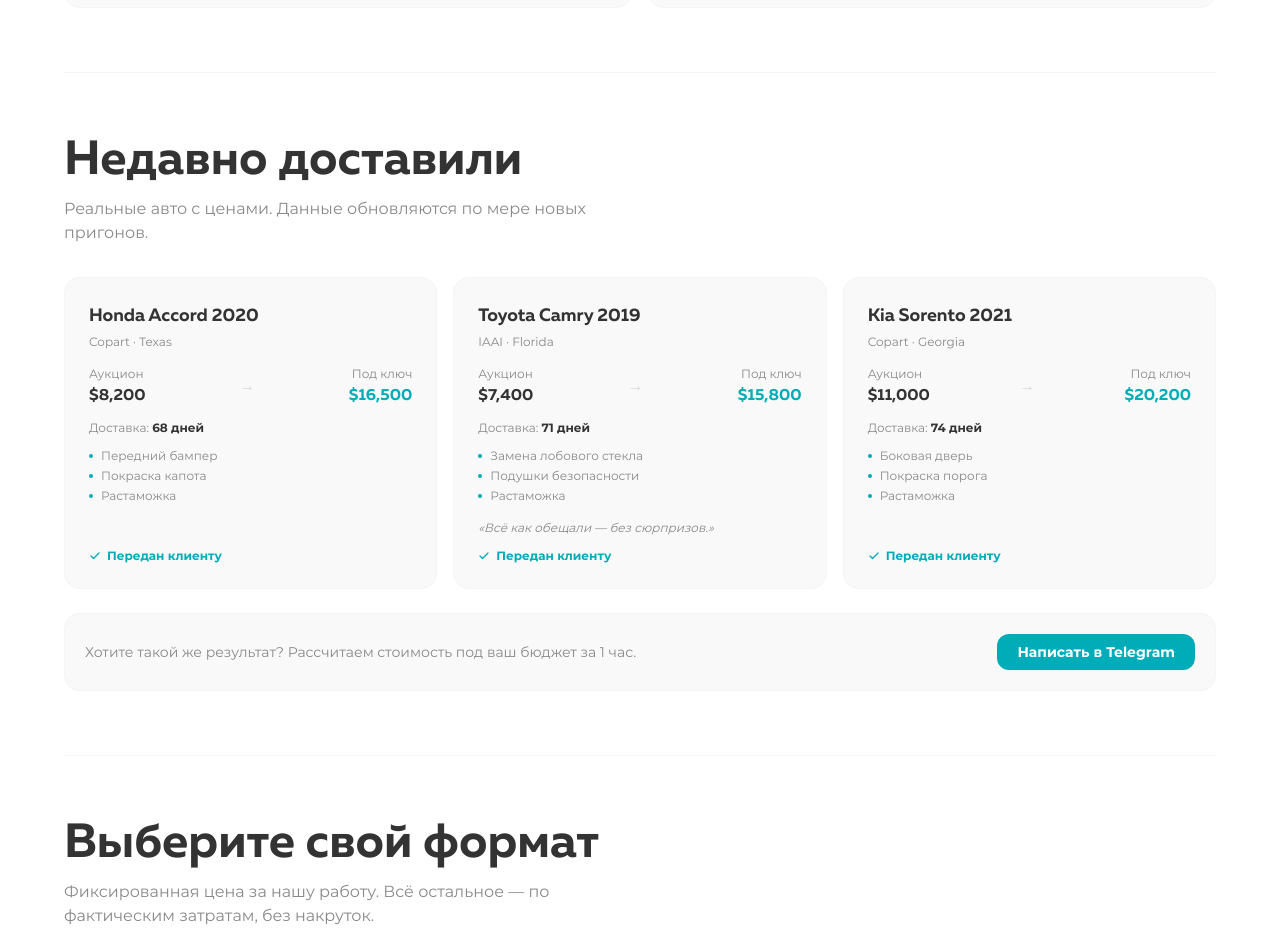
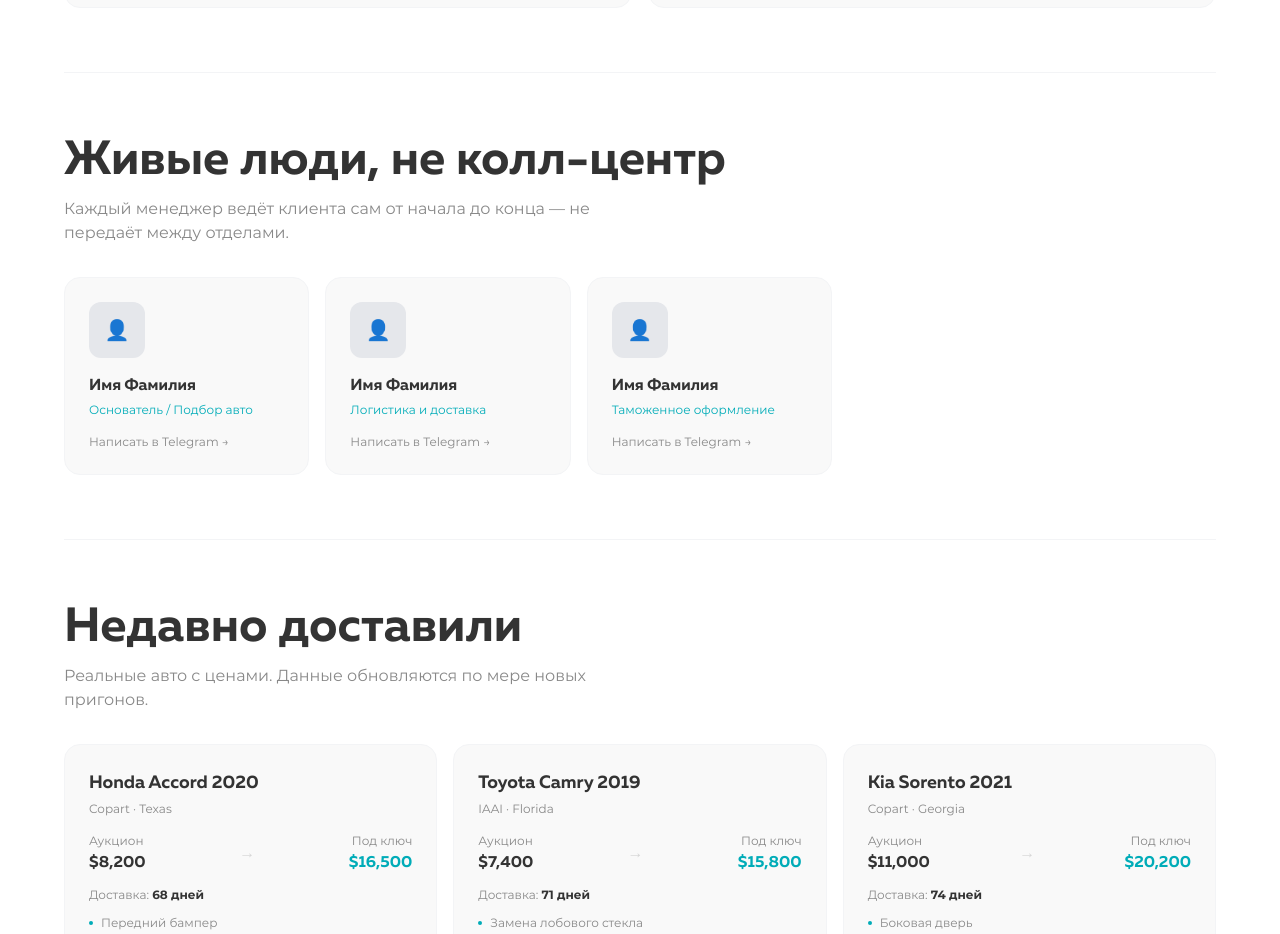
Before and after one commit to idzvilla/pmcars, a Next.js app: page / in a window 1280 px wide. Shown: the part 2160-3094 px from the top of the page. Built offline with nearby package versions, Linux system fonts and the light colour scheme.

Commit message:
feat: add TeamSection to homepage in light style, placed after Advantages

```diff
--- a/src/app/page.tsx
+++ b/src/app/page.tsx
@@ -4,6 +4,7 @@
 import Accordion from '@/components/ui/Accordion'
 import { Check, ShieldCheck, FileText, Star, Users } from 'lucide-react'
 import CasesSection from '@/components/sections/CasesSection'
+import TeamSection from '@/components/sections/TeamSection'
 import ReviewsSection from '@/components/sections/ReviewsSection'
 import TrustBarSection from '@/components/sections/TrustBarSection'
 
@@ -219,6 +220,8 @@
           </div>
         </section>
 
+        <TeamSection />
+
         <CasesSection />
 
         {/* Стоимость услуг */}
--- a/src/components/sections/TeamSection.tsx
+++ b/src/components/sections/TeamSection.tsx
@@ -1,45 +1,38 @@
 // src/components/sections/TeamSection.tsx
 const team = [
-  { name: 'Имя Фамилия', role: 'Основатель / Подбор авто', tg: 'pmcars' },
-  { name: 'Имя Фамилия', role: 'Логистика и доставка', tg: 'pmcars' },
-  { name: 'Имя Фамилия', role: 'Таможенное оформление', tg: 'pmcars' },
+  { name: 'Имя Фамилия', role: 'Основатель / Подбор авто', tg: 'plusminus_cars' },
+  { name: 'Имя Фамилия', role: 'Логистика и доставка', tg: 'plusminus_cars' },
+  { name: 'Имя Фамилия', role: 'Таможенное оформление', tg: 'plusminus_cars' },
 ]
 
 export default function TeamSection() {
   return (
-    <section className="bg-dark-bg py-16 md:py-24">
-      <div className="container">
-        <div className="mb-12">
-          <div className="w-10 h-[3px] bg-primary mb-5" />
-          <div className="lg:flex lg:items-end lg:gap-16">
-            <h2 className="font-muller font-bold text-3xl md:text-4xl text-white mb-4 lg:mb-0 lg:w-64 flex-shrink-0">
-              Команда
+    <section className="pb-14 md:pb-16 border-b border-gray-100 mb-14 md:mb-16">
+      <h2 className="font-muller font-bold text-3xl md:text-4xl lg:text-5xl text-body mb-3">
+        Живые люди, не колл-центр
       </h2>
-            <p className="text-white/50 font-montserrat max-w-md">
-              Живые люди, не колл-центр. Каждый менеджер ведёт клиента сам от начала до конца.
+      <p className="font-montserrat text-base text-muted mb-8 max-w-xl">
+        Каждый менеджер ведёт клиента сам от начала до конца — не передаёт между отделами.
       </p>
-          </div>
-        </div>
-        <div className="grid grid-cols-1 sm:grid-cols-3 gap-6 max-w-3xl">
+      <div className="grid grid-cols-1 sm:grid-cols-3 gap-4 max-w-3xl">
         {team.map((p) => (
-            <div key={p.role} className="bg-dark-card rounded-2xl p-6">
-              <div className="w-16 h-16 rounded-xl bg-dark-bg mb-4 overflow-hidden flex items-center justify-center text-white/20 text-2xl">
+          <div key={p.role} className="bg-light-bg rounded-2xl p-6 border border-gray-100 flex flex-col">
+            <div className="w-14 h-14 rounded-xl bg-gray-200 mb-4 overflow-hidden flex items-center justify-center text-gray-400 text-xl flex-shrink-0">
               👤
             </div>
-              <h3 className="font-muller font-bold text-lg text-white mb-1">{p.name}</h3>
-              <p className="font-montserrat text-sm text-primary mb-4">{p.role}</p>
+            <h3 className="font-muller font-bold text-base text-body mb-1">{p.name}</h3>
+            <p className="font-montserrat text-xs text-primary mb-4">{p.role}</p>
             <a
               href={`https://t.me/${p.tg}`}
               target="_blank"
               rel="noopener noreferrer"
-                className="inline-flex items-center gap-2 text-white/50 font-montserrat text-sm hover:text-primary transition-colors"
+              className="inline-flex items-center gap-1.5 text-muted font-montserrat text-xs hover:text-primary transition-colors mt-auto"
             >
               Написать в Telegram →
             </a>
           </div>
         ))}
       </div>
-      </div>
     </section>
   )
 }
```
Lines whose indentation alone changed are shown as unchanged.
